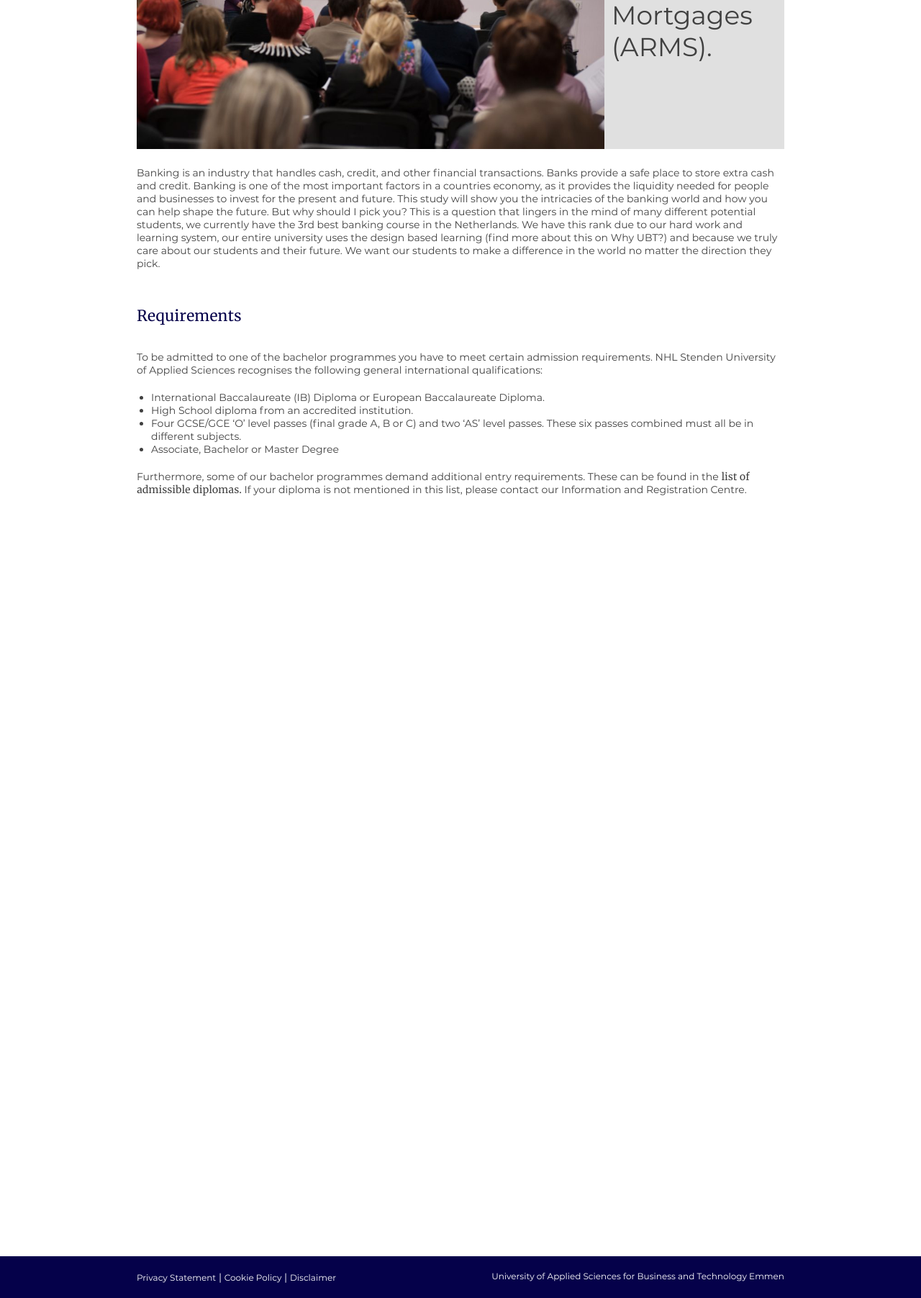
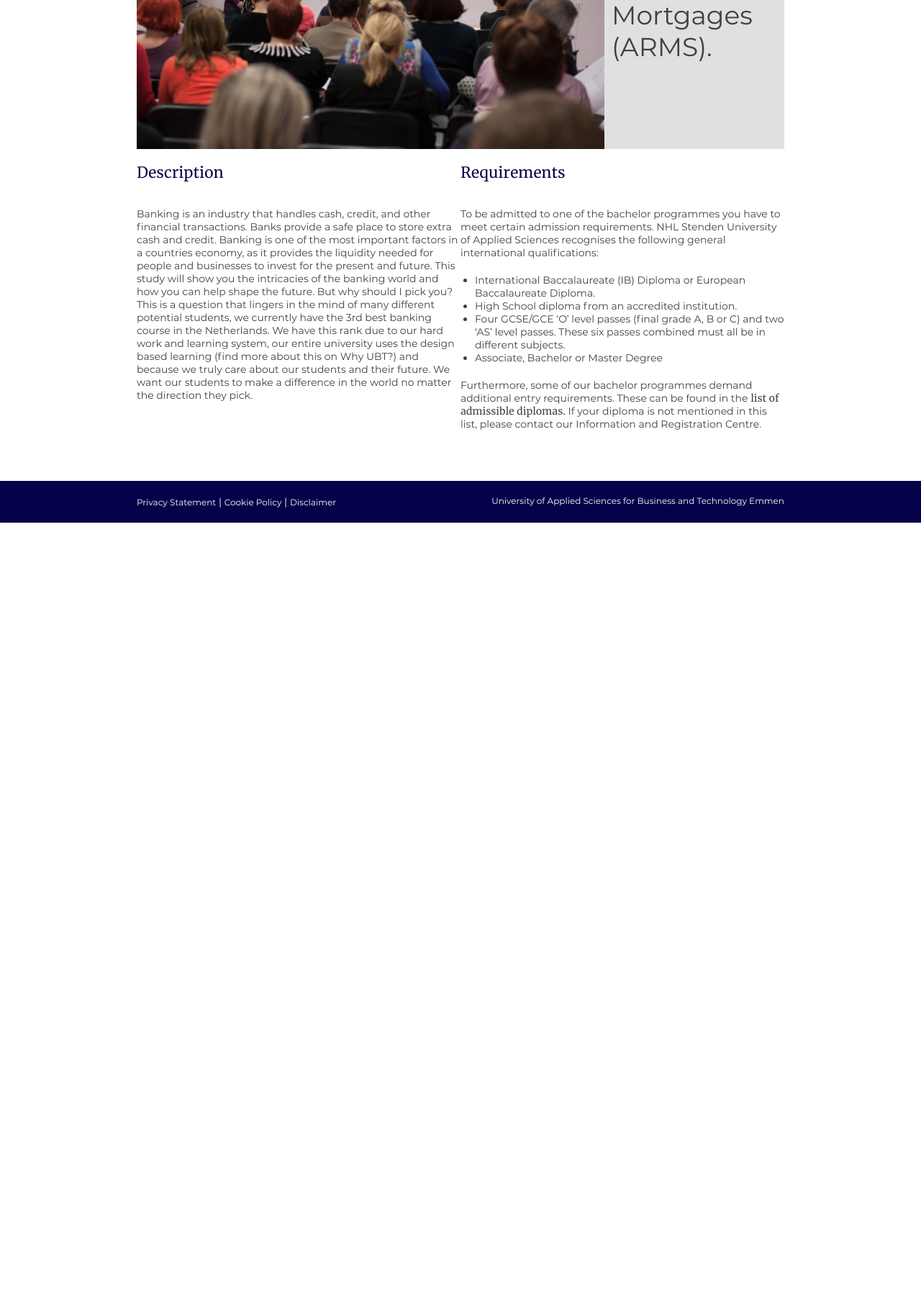
Before and after one commit to lukas-kirchhoff/Professional-Website, a PHP site: page /html/banking.html in a window 1280 px wide. Shown: the part 775-2578 px from the top of the page at 72% size. After the commit the page ends 1501 px from the top, so only its background shows below. Run offline with PHP 8.4, Linux system fonts and the light colour scheme.

Commit message:
added columns to banking

```diff
--- a/css/main.css
+++ b/css/main.css
@@ -270,15 +270,12 @@ a {
 .bsub_block {
     max-width: 900px;
     width: 100%;
-    height: 2000px;
 }
 
 .bsub_block-req{
 	float: left;
-}
-
-.bsub_block-text{
-	padding-bottom: 50px;
+	width: 50%;
+	padding-top: 15px;
 }
 
 .bsub_block p {
@@ -383,10 +380,6 @@ select {
 }
 
 /* Disclaimer | Privacy Policy */
-.disclaimer__content,
-.privacy-policy__content {
-    margin-top: 50px;
-}
 
 .disclaimer__paragraph,
 .privacy-policy__paragraph {
@@ -521,8 +514,9 @@ select {
 
 .bsub_block-text{
 	max-width: 900px;
-    width: 100%;
+    width: 50%;
 	float: left;
+	padding-top: 15px;
 }
 
 .bsub_block1_img{
--- a/html/banking.html
+++ b/html/banking.html
@@ -61,6 +61,7 @@
 				</div>
 			</div>
 			<div class="bsub_block-text">
+				<h2>Description</h2>
 				<p>
 				Banking is an industry that handles cash, credit, and other financial transactions. Banks provide a safe place to store extra cash and credit. Banking is one of the most important factors in a countries economy, as it provides the liquidity needed for people and businesses to invest for the present and future. This study will show you the intricacies of the banking world and how you can help shape the future.
 				But why should I pick you? This is a question that lingers in the mind of many different potential students, we currently have the 3rd best banking course in the Netherlands. We have this rank due to our hard work and learning system, our entire university uses the design based learning (find more about this on Why UBT?) and because we truly care about our students and their future. We want our students to make a difference in the world no matter the direction they pick.
--- a/php/request.php
+++ b/php/request.php
@@ -6,9 +6,11 @@
     <meta http-equiv="X-UA-Compatible" content="IE=edge">
     <title>Thank you</title>
     <meta name="description" content="Professional Website">
+    <link rel="icon" type="image/png" href="../img/favicon.png" />
+    <meta name="viewport" content="width=device-width, initial-scale=1.0">
     <link rel="stylesheet" type="text/css" href="../css/fonts.css" />
     <link rel="stylesheet" type="text/css" href="../css/main.css">
-    <link href="https://fonts.googleapis.com/css?family=Merriweather|Montserrat" rel="stylesheet">
+    <link rel="stylesheet" type="text/css" href="../css/responsive.css">
 </head>
 
 <body>
--- a/php/thanks.php
+++ b/php/thanks.php
@@ -6,9 +6,11 @@
     <meta http-equiv="X-UA-Compatible" content="IE=edge">
     <title>Thank you</title>
     <meta name="description" content="Professional Website">
+    <link rel="icon" type="image/png" href="../img/favicon.png" />
+    <meta name="viewport" content="width=device-width, initial-scale=1.0">
     <link rel="stylesheet" type="text/css" href="../css/fonts.css" />
     <link rel="stylesheet" type="text/css" href="../css/main.css">
-    <link href="https://fonts.googleapis.com/css?family=Merriweather|Montserrat" rel="stylesheet">
+    <link rel="stylesheet" type="text/css" href="../css/responsive.css">
 </head>
 
 <body>
```
Also changed, not shown: de/php/danke.php (+5 -3 lines), nl/php/danke.php (+5 -3 lines).
